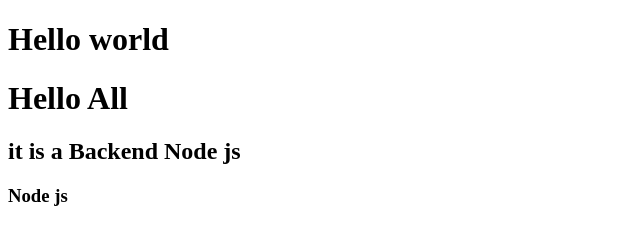
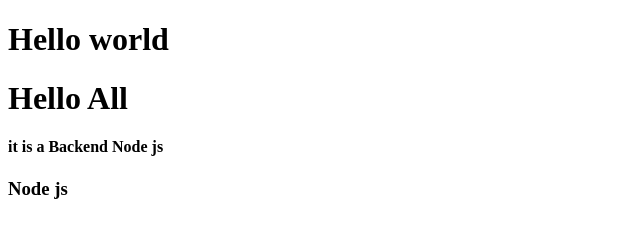
Before and after one commit to rvamshi01/vstem1, a plain HTML site: page index.html in a window 1280 px wide. Shown: the whole page, without its empty margins (0-640 px from the left). Drawn offline with Linux system fonts and the light colour scheme.

Commit message:
Update index.html

```diff
--- a/index.html
+++ b/index.html
@@ -6,7 +6,7 @@
 <body>
    <h1>Hello world</h1>
    <h1>Hello All</h1>
-   <h2> it is a Backend Node js</h2>
+   <h4> it is a Backend Node js</h4>
    <h3>Node js</h3>
 </body>
 </html>
```
